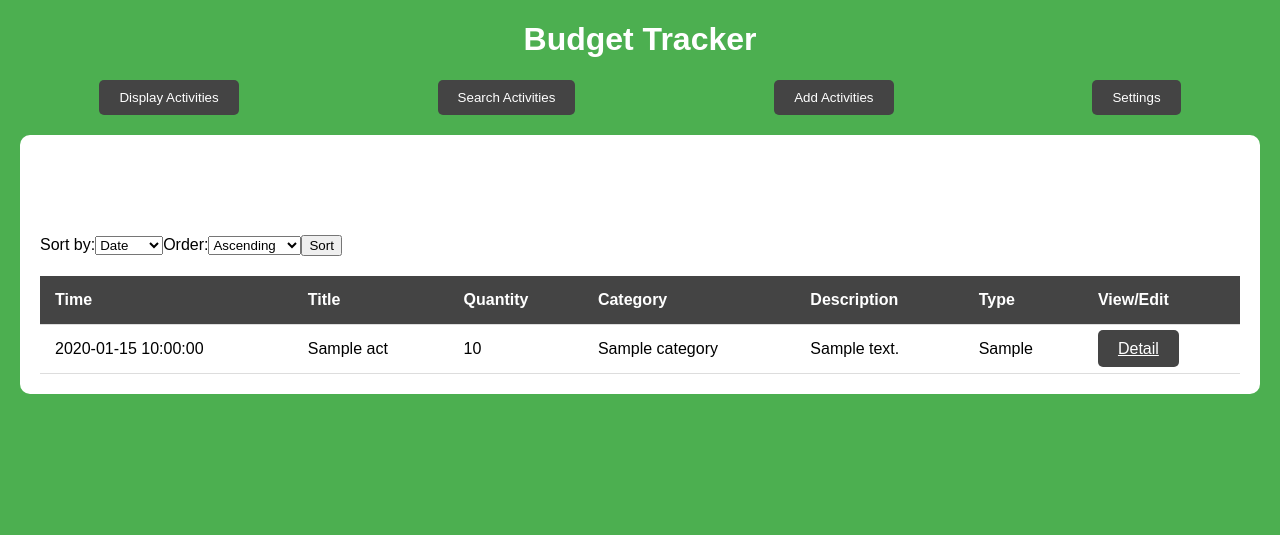
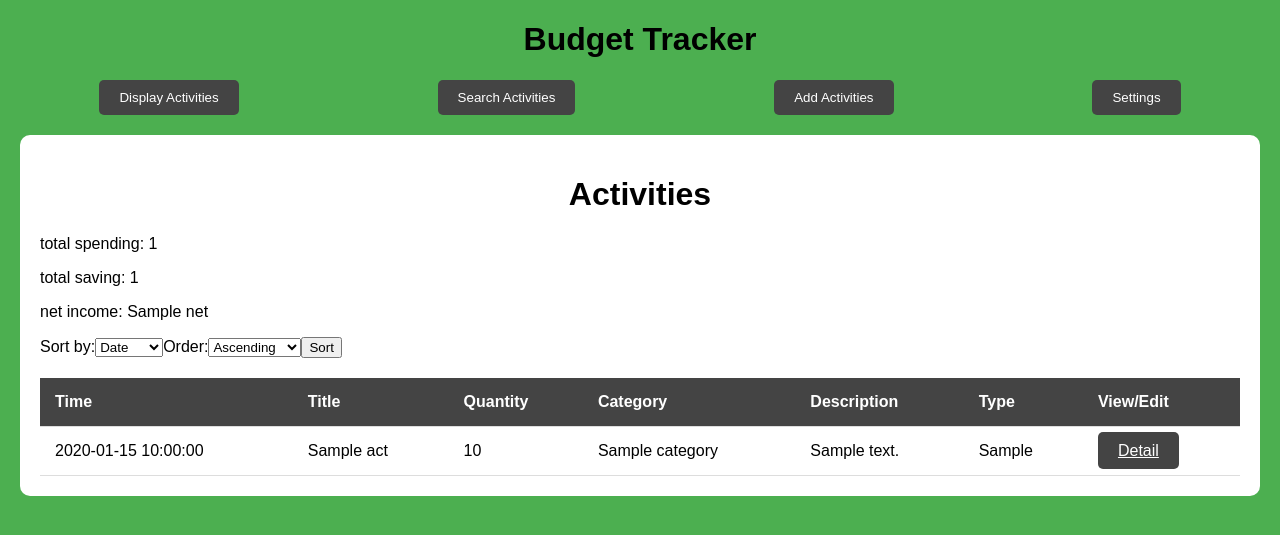
Before and after one commit to software-students-fall2023/2-web-app-exercise-hehexd, a Flask app: template app/templates/disAct.html in a window 1280 px wide. Shown: the top 535 px of the page. Run offline with Flask 3, Linux system fonts and the light colour scheme; the template is opened without the code that fills it: most values are stand-ins (such as "Sample title", 1, 10 or a date in 2020); parts of the project's set-up code (start-up, migrations or seed data) failed here and were passed over.

Commit message:
calculate total expense, saving

```diff
--- a/app/app.py
+++ b/app/app.py
@@ -7,14 +7,36 @@ app=Flask(__name__)
 #routes
 current_user = None
 db.remove_one_user(current_user)
+def calculate_total_spending(Acts):
+    total = 0
+    for act in Acts:
+        if act['event_type']=="spending":
+            total+= act['quantity']
+    return total
+def calculate_total_saving(Acts):
+    total = 0
+    for act in Acts:
+        if act['event_type']=="saving":
+            total+= act['quantity']
+    return total
+def calculate_net(Acts):
+    total = 0
+    for act in Acts:
+        if act['event_type']=="saving":
+            total+= act['quantity']
+        else:
+            total-=act['quantity']
+    return total
 @app.route('/')
 def homepage(order = 1):
     sort = request.args.get('sortBy')
     order = request.args.get('order')
     start = request.args.get('start')
     end = request.args.get('end')
-    list_event=db.get_all_events()
-    #list_event = db.get_events_for_user(current_user)
+    list_event = db.get_events_for_user(current_user)
+    total_spending = calculate_total_spending(list_event)
+    total_saving = calculate_total_saving(list_event)
+    net_income = calculate_net(list_event)
     if (sort):
         if sort=="time":
             list_event=s.sort_by_time(list_event,int(order))
@@ -22,7 +44,7 @@ def homepage(order = 1):
             list_event=s.sort_by_amount(list_event,int(order))
     if (start and end):
         list_event = s.filter_by_time(list_event,start, end)
-    response=make_response(render_template("disAct.html", Acts=list_event), 200)
+    response=make_response(render_template("disAct.html", Acts=list_event, totalSpending=total_spending, totalSaving=total_saving, net=net_income), 200)
     response.mimetype = "text/html"
     return response
 @app.route('/add-saving', methods=["GET"])
@@ -137,9 +159,13 @@ def show_settings():
     return response
 @app.route('/settings', methods=["POST"])
 def update_settings():
+    if (request.form.get("delete")=="DELETE"):
+        db.remove_one_user(current_user)
+        current_user=None
+        return (redirect('/'))
     new_password = request.form["new-password"]
     db.update_password(current_user, new_password)
-    redirect('/')
+    return (redirect('/'))
 @app.route('/login', methods=["GET"])
 def show_login():
     response=make_response(render_template("login.html", message=0), 200)
--- a/app/static/css/style.css
+++ b/app/static/css/style.css
@@ -6,7 +6,7 @@ body {
 }
 
 h1, h2, h3 {
-    color: white;
+    color: black;
     text-align: center;
 }
 
--- a/app/templates/disAct.html
+++ b/app/templates/disAct.html
@@ -2,6 +2,9 @@
 
 {% block content %}
     <h1>Activities</h1>
+    <p id="total-spending"> total spending: {{totalSpending}}</p>
+    <p id="total-saving"> total saving: {{totalSaving}}</p>
+    <p id="net-income"> net income: {{net}}</p>
     <table>
         <thead>
             <tr>
@@ -41,4 +44,30 @@
             {% endfor %}
         </tbody>
     </table>
+    <script>
+        function calculate_sum_spending(acts){
+            let total = 0
+            for (const act of acts){
+                total += (act.event_type==="spending")? act.quantity : 0;
+            }
+            return total
+        }
+        function calculate_sum_saving(acts){
+            let total = 0
+            for (const act of acts){
+                total += (act.event_type==="saving")? act.quantity : 0;
+            }
+            return total
+        }
+        function calculate_net(acts){
+            let total = 0
+            for (const act of acts){
+                total += (act.event_type==="saving")? act.quantity : -act.quantity;
+            }
+            return total
+        }
+        //const totalSpending = calculate_sum_spending(Acts);
+       //const totalSaving = calculate_sum_saving(Acts);
+        //const netIncome = calculate_net(Acts);
+    </script>
 {% endblock %}
```
